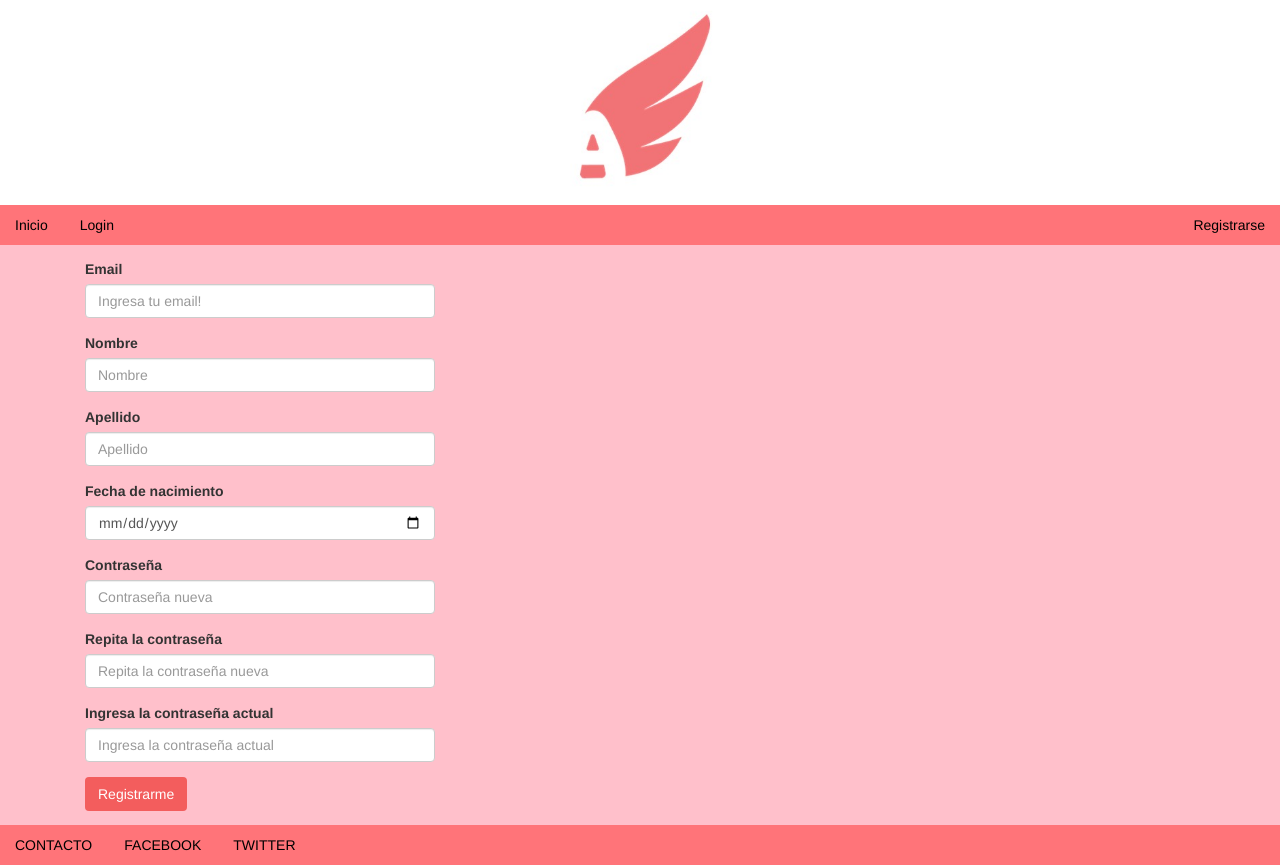
After one commit to bencian/Ingenieria2, a PHP site: template templates/modificar_perfil.html.twig in a window 1280 px wide. The commit adds this page. Run offline with PHP 8.4, Linux system fonts and the light colour scheme; the template is opened without the code that fills it, so the values that code supplies are empty; some libraries are stand-ins or nearby versions.

Commit message:
modificar perfil terminado

```diff
--- a/index.php
+++ b/index.php
@@ -19,7 +19,7 @@ if(!isset($_GET["action"])){
 } elseif ($_GET["action"] == "registrarse"){
 	AppController::getInstance()->registrarse($_POST);
 } elseif ($_GET["action"] == "registrar_vehiculo"){
-	AppController::getInstance()->registrar_vehiculo($_POST);
+	AppController::getInstance()->registrar_vehiculo();
 } elseif ($_GET["action"] == "crear_usuario"){
 	AppController::getInstance()->crear_usuario($_POST);
 } elseif ($_GET["action"] == "nueva_Sesion"){
@@ -30,4 +30,8 @@ if(!isset($_GET["action"])){
 	AppController::getInstance()->mostrarPerfil();
 } elseif ($_GET["action"] == "crear_vehiculo"){
 	AppController::getInstance()->crear_vehiculo($_POST);
+} elseif ($_GET["action"] == "modificar_perfil"){
+	AppController::getInstance()->modificar_perfil();
+} elseif ($_GET["action"] == "actualizar_perfil"){
+	AppController::getInstance()->actualizar_perfil($_POST);
 }
--- a/templates/js/validacionRegistro.js
+++ b/templates/js/validacionRegistro.js
@@ -7,11 +7,11 @@ function validarRegistro() {
     var passwrd1 = document.getElementById("pass1").value;
     /*var tyc= document.getElementById("");  terminos y condiciones*/
 
-    if (nombre == null || nombre.length == 0 || /^\s/.test(nombre)) { //NO TIENE QUE PERMITIR NUMEROS
+    if (nombre == null || nombre.length == 0 || !/^([^0-9]*)$/.test(nombre)) { //NO TIENE QUE PERMITIR NUMEROS
         alert("El nombre ingresado no es valido");
         return false;
     }
-    if (apellido == null || apellido.length == 0 || /^\s+$/.test(apellido)) {  //NO TIENE QUE PERMITIR NUMEROS
+    if (apellido == null || apellido.length == 0 || !/^([^0-9]*)$/.test(apellido)) {  //NO TIENE QUE PERMITIR NUMEROS
         alert("El apellido ingresado no es valido");
         return false;
     }
--- /dev/null
+++ b/templates/modificar_perfil.html.twig
@@ -0,0 +1,78 @@
+{% extends "base.html.twig" %}
+
+{% block stylesheets %}
+<script src="./templates/js/validacionRegistro.js"></script>
+{% endblock %}
+
+{% block container %}
+<nav class="nav" id="navbar">
+<ul class="nav nav-pills">
+  <li class="nav-item">
+    <a class="nav-link active" href="index.php">Inicio</a>
+  </li>
+  <li class="nav-item">
+    <a class="nav-link active" href="index.php?action=login">Login</a>
+  </li>
+  <li class="nav-item" id="register">
+    <a class="nav-link disabled" href="index.php?action=registrarse">Registrarse</a>
+
+
+</ul>
+</nav>
+
+<div class="container">
+<form class="col-lg-4" method="post" action="./?action=actualizar_perfil">
+  <div class="form-group">
+    <label for="exampleInputEmail1">Email</label>
+    <input type="email"  class="form-control" id="email" aria-describedby="emailHelp" name="email" placeholder="Ingresa tu email!"
+	{% if campoPerfil is defined %}
+		value="{{ campoPerfil.email }}"
+	{% endif %}>
+  </div>
+
+  <div class="form-group">
+    <label for="exampleInputPassword1">Nombre</label>
+    <input type="text"  class="form-control" id="nombre" name="nombre" placeholder="Nombre"
+	{% if campoPerfil is defined %}
+		value="{{ campoPerfil.nombre }}"
+	{% endif %}>
+  </div>
+  <div class="form-group">
+    <label for="exampleInputPassword1">Apellido</label>
+    <input type="text"  class="form-control" id="apellido" name="apellido" placeholder="Apellido"
+	{% if campoPerfil is defined %}
+		value="{{ campoPerfil.apellido }}"
+	{% endif %}>
+  </div>
+  <div class="form-group">
+    <label for="exampleInputPassword1">Fecha de nacimiento</label>
+    <input type="date"  class="form-control" id="nacimiento" name="nacimiento" placeholder="Fecha de nacimiento"
+	{% if campoPerfil is defined %}
+		value="{{ campoPerfil.fecha_nacimiento }}"
+	{% endif %}>
+  </div>
+  <div class="form-group">
+    <label for="exampleInputPassword1">Contraseña</label>
+    <input type="password"  class="form-control" id="pass" name="pass" placeholder="Contraseña nueva"
+	{% if campoPerfil is defined %}
+		value="{{ campoPerfil.password }}"
+	{% endif %}>
+  </div>
+
+  <div class="form-group">
+    <label for="exampleInputPassword1">Repita la contraseña</label>
+    <input type="password"  class="form-control" id="pass1" name="pass1" placeholder="Repita la contraseña nueva"
+	{% if campoPerfil is defined %}
+		value="{{ campoPerfil.password }}"
+	{% endif %}>
+  </div>
+
+    <div class="form-group">
+    <label for="exampleInputPassword1">Ingresa la contraseña actual</label>
+    <input type="password"  class="form-control" id="oldPass" name="oldPass" placeholder="Ingresa la contraseña actual" required>
+  </div>
+
+  <input type="submit" class="btn btn-primaryPink" value='Registrarme'>
+</form>
+</div>
+{% endblock %}
--- a/templates/perfil.html.twig
+++ b/templates/perfil.html.twig
@@ -13,6 +13,9 @@
   <li class="nav-item">
     <a class="nav-link active" href="index.php?action=registrar_vehiculo">Registrar Vehiculo</a>
   </li>
+  <li class="nav-item" id="modificar_perfil">
+    <a class="nav-link disabled" href="index.php?action=modificar_perfil">Modificar perfil</a>
+  </li>
   <li class="nav-item" id="register">
     <a class="nav-link disabled" href="index.php?action=cerrar_sesion">Cerrar Sesion</a>
   </li>
@@ -20,7 +23,7 @@
 </ul>
 </nav>
 <div class="container">
-{% if nombre is defined %} <h3 style="text-align:center; color:black;"> {{ nombre }} </h3> {% endif %}
+{% if nombre is defined %} <h4 style="text-align:left; color:black;"> {{ nombre }} </h4> {% endif %}
 </div>
 
 {% endblock %}
--- a/view/Home.php
+++ b/view/Home.php
@@ -27,4 +27,8 @@ class Home extends TwigView {
 	public function formularioTipoVehiculos($datos){
 		echo self::getTwig()->render("registrar_vehiculo.html.twig", array("tipoVehiculo" => $datos));
 	}
+
+	public function camposModificarPerfil($datos){
+		echo self::getTwig()->render("modificar_perfil.html.twig", array("campoPerfil" => $datos));
+	}
 }
```
Also changed, not shown: controller/AppController.php (+89 -11 lines), model/AppModel.php (+50 -2 lines), templates/registrar_vehiculo.html.twig (+14 -0 lines).
